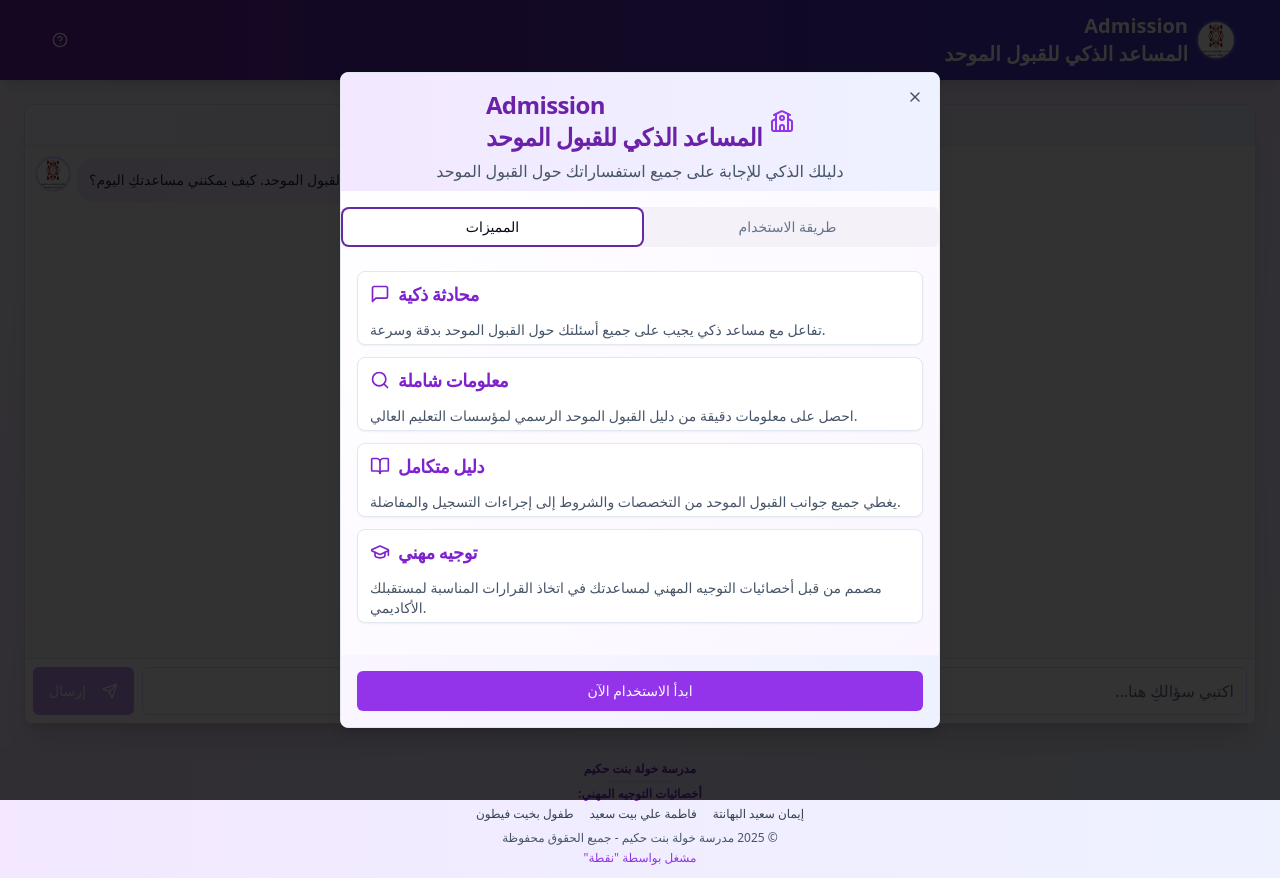
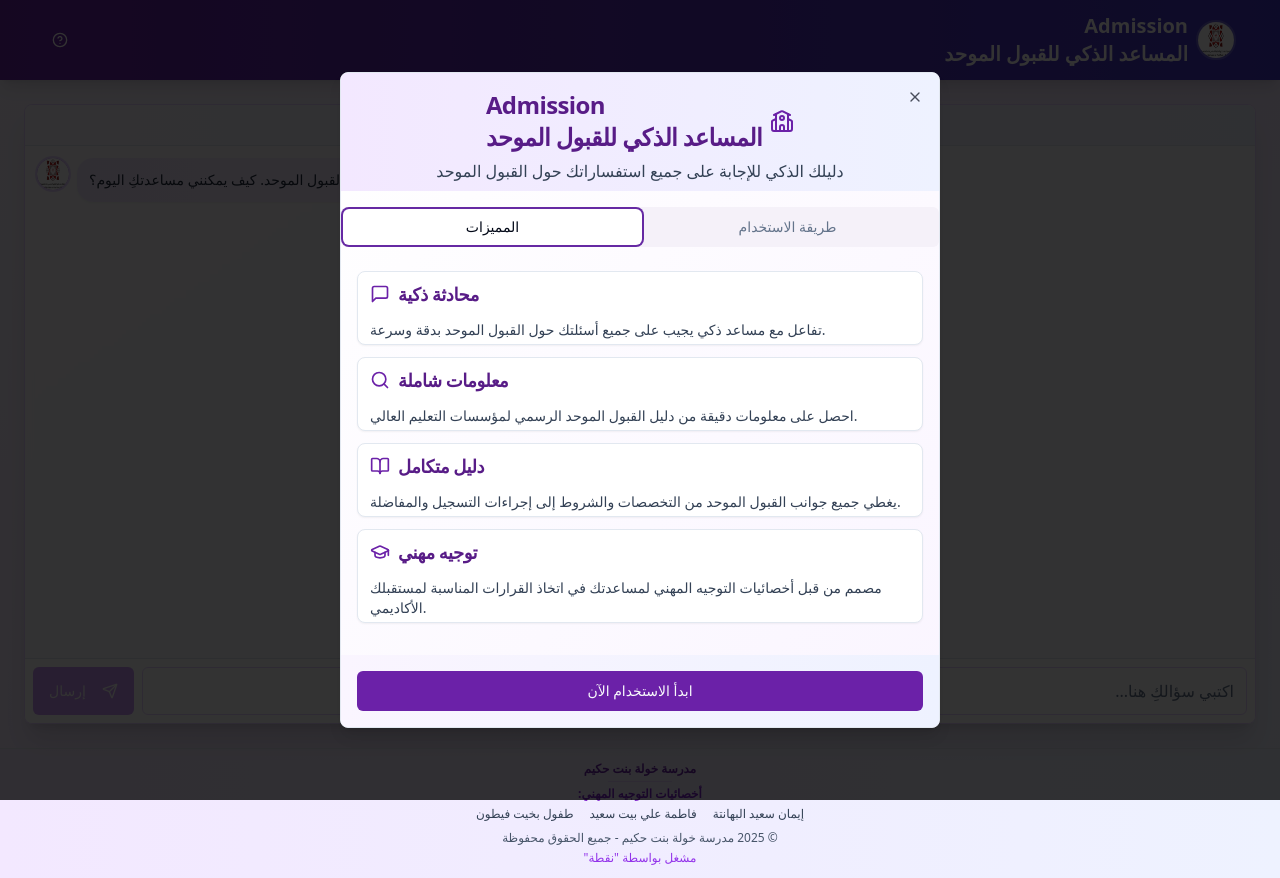
Before and after one commit to alanqoudif/Unified-Admissions-Assistant-Khawla-School, a Next.js app: page / in a window 1280 px wide. Built offline with nearby package versions, Linux system fonts and the light colour scheme.

Commit message:
feat: darken welcome dialog text and fix metadata description
Change welcome dialog text color and correct metadata description.

Co-authored-by: faisal al anqoudi <54464056+alanqoudif@users.noreply.github.com>

```diff
--- a/app/layout.tsx
+++ b/app/layout.tsx
@@ -7,7 +7,7 @@ import MetaViewport from "./meta-viewport"
 
 export const metadata: Metadata = {
   title: "Admission المساعد الذكي للقبول الموحد",
-  description: "مساعد ذكي للإجابة على أسئلتك حول القبول الموحد للمؤسسات التعليمية العالية في عُمان",
+  description: "مساعد ذكي للإجابة على أسئلتك حول القبول الموحد لمؤسسات التعليم العالي في سلطنة عُمان",
     generator: 'v0.dev'
 }
 
--- a/components/welcome-dialog.tsx
+++ b/components/welcome-dialog.tsx
@@ -44,15 +44,15 @@ export function WelcomeDialog() {
         dir="rtl"
       >
         <DialogHeader className="p-4 pb-2 bg-gradient-to-r from-purple-100 to-indigo-50">
-          <DialogTitle className="text-xl sm:text-2xl font-bold text-purple-800 flex items-center justify-center gap-2">
-            <School className="h-5 w-5 sm:h-6 sm:w-6 text-purple-600" />
+          <DialogTitle className="text-xl sm:text-2xl font-bold text-purple-900 flex items-center justify-center gap-2">
+            <School className="h-5 w-5 sm:h-6 sm:w-6 text-purple-800" />
             <span>
               Admission
               <br />
               المساعد الذكي للقبول الموحد
             </span>
           </DialogTitle>
-          <DialogDescription className="text-center text-slate-600 text-sm sm:text-base">
+          <DialogDescription className="text-center text-slate-700 text-sm sm:text-base">
             دليلك الذكي للإجابة على جميع استفساراتك حول القبول الموحد
           </DialogDescription>
         </DialogHeader>
@@ -67,13 +67,13 @@ export function WelcomeDialog() {
             <div className="grid grid-cols-1 gap-3">
               <Card>
                 <CardHeader className="py-2 px-3">
-                  <CardTitle className="text-base sm:text-lg flex items-center gap-2 text-purple-700">
-                    <MessageSquare className="h-4 w-4 sm:h-5 sm:w-5" />
+                  <CardTitle className="text-base sm:text-lg flex items-center gap-2 text-purple-900">
+                    <MessageSquare className="h-4 w-4 sm:h-5 sm:w-5 text-purple-800" />
                     <span>محادثة ذكية</span>
                   </CardTitle>
                 </CardHeader>
                 <CardContent className="py-1 px-3">
-                  <p className="text-xs sm:text-sm text-slate-600">
+                  <p className="text-xs sm:text-sm text-slate-700">
                     تفاعل مع مساعد ذكي يجيب على جميع أسئلتك حول القبول الموحد بدقة وسرعة.
                   </p>
                 </CardContent>
@@ -81,13 +81,13 @@ export function WelcomeDialog() {
 
               <Card>
                 <CardHeader className="py-2 px-3">
-                  <CardTitle className="text-base sm:text-lg flex items-center gap-2 text-purple-700">
-                    <Search className="h-4 w-4 sm:h-5 sm:w-5" />
+                  <CardTitle className="text-base sm:text-lg flex items-center gap-2 text-purple-900">
+                    <Search className="h-4 w-4 sm:h-5 sm:w-5 text-purple-800" />
                     <span>معلومات شاملة</span>
                   </CardTitle>
                 </CardHeader>
                 <CardContent className="py-1 px-3">
-                  <p className="text-xs sm:text-sm text-slate-600">
+                  <p className="text-xs sm:text-sm text-slate-700">
                     احصل على معلومات دقيقة من دليل القبول الموحد الرسمي لمؤسسات التعليم العالي.
                   </p>
                 </CardContent>
@@ -95,13 +95,13 @@ export function WelcomeDialog() {
 
               <Card>
                 <CardHeader className="py-2 px-3">
-                  <CardTitle className="text-base sm:text-lg flex items-center gap-2 text-purple-700">
-                    <BookOpen className="h-4 w-4 sm:h-5 sm:w-5" />
+                  <CardTitle className="text-base sm:text-lg flex items-center gap-2 text-purple-900">
+                    <BookOpen className="h-4 w-4 sm:h-5 sm:w-5 text-purple-800" />
                     <span>دليل متكامل</span>
                   </CardTitle>
                 </CardHeader>
                 <CardContent className="py-1 px-3">
-                  <p className="text-xs sm:text-sm text-slate-600">
+                  <p className="text-xs sm:text-sm text-slate-700">
                     يغطي جميع جوانب القبول الموحد من التخصصات والشروط إلى إجراءات التسجيل والمفاضلة.
                   </p>
                 </CardContent>
@@ -109,13 +109,13 @@ export function WelcomeDialog() {
 
               <Card>
                 <CardHeader className="py-2 px-3">
-                  <CardTitle className="text-base sm:text-lg flex items-center gap-2 text-purple-700">
-                    <GraduationCap className="h-4 w-4 sm:h-5 sm:w-5" />
+                  <CardTitle className="text-base sm:text-lg flex items-center gap-2 text-purple-900">
+                    <GraduationCap className="h-4 w-4 sm:h-5 sm:w-5 text-purple-800" />
                     <span>توجيه مهني</span>
                   </CardTitle>
                 </CardHeader>
                 <CardContent className="py-1 px-3">
-                  <p className="text-xs sm:text-sm text-slate-600">
+                  <p className="text-xs sm:text-sm text-slate-700">
                     مصمم من قبل أخصائيات التوجيه المهني لمساعدتك في اتخاذ القرارات المناسبة لمستقبلك الأكاديمي.
                   </p>
                 </CardContent>
@@ -126,26 +126,26 @@ export function WelcomeDialog() {
           <TabsContent value="howto" className="p-3 sm:p-4">
             <Card>
               <CardHeader className="py-3 px-3">
-                <CardTitle className="text-lg sm:text-xl text-purple-700 flex items-center gap-2">
-                  <Sparkles className="h-4 w-4 sm:h-5 sm:w-5" />
+                <CardTitle className="text-lg sm:text-xl text-purple-900 flex items-center gap-2">
+                  <Sparkles className="h-4 w-4 sm:h-5 sm:w-5 text-purple-800" />
                   <span>كيفية استخدام المساعد</span>
                 </CardTitle>
-                <CardDescription className="text-xs sm:text-sm">
+                <CardDescription className="text-xs sm:text-sm text-slate-700">
                   استفد من مساعد القبول الموحد بأقصى درجة
                 </CardDescription>
               </CardHeader>
               <CardContent className="space-y-3 py-1 px-3">
                 <div className="space-y-1">
-                  <h3 className="font-bold text-sm sm:text-base text-purple-700">1. اطرح سؤالك</h3>
-                  <p className="text-xs sm:text-sm text-slate-600">
+                  <h3 className="font-bold text-sm sm:text-base text-purple-900">1. اطرح سؤالك</h3>
+                  <p className="text-xs sm:text-sm text-slate-700">
                     اكتب سؤالك في حقل الإدخال أسفل الشاشة واضغط على زر "إرسال".
                   </p>
                 </div>
 
                 <div className="space-y-1">
-                  <h3 className="font-bold text-sm sm:text-base text-purple-700">2. أسئلة مقترحة</h3>
-                  <p className="text-xs sm:text-sm text-slate-600">يمكنك سؤال المساعد عن:</p>
-                  <ul className="text-xs sm:text-sm text-slate-600 list-disc list-inside space-y-1">
+                  <h3 className="font-bold text-sm sm:text-base text-purple-900">2. أسئلة مقترحة</h3>
+                  <p className="text-xs sm:text-sm text-slate-700">يمكنك سؤال المساعد عن:</p>
+                  <ul className="text-xs sm:text-sm text-slate-700 list-disc list-inside space-y-1">
                     <li>شروط القبول في تخصص معين</li>
                     <li>المؤسسات التي تقدم تخصصًا محددًا</li>
                     <li>مواعيد التسجيل والقبول</li>
@@ -154,8 +154,8 @@ export function WelcomeDialog() {
                 </div>
 
                 <div className="space-y-1">
-                  <h3 className="font-bold text-sm sm:text-base text-purple-700">3. متابعة المحادثة</h3>
-                  <p className="text-xs sm:text-sm text-slate-600">
+                  <h3 className="font-bold text-sm sm:text-base text-purple-900">3. متابعة المحادثة</h3>
+                  <p className="text-xs sm:text-sm text-slate-700">
                     يمكنك متابعة المحادثة وطرح أسئلة إضافية للحصول على مزيد من التفاصيل.
                   </p>
                 </div>
@@ -165,7 +165,7 @@ export function WelcomeDialog() {
         </Tabs>
 
         <DialogFooter className="p-3 sm:p-4 bg-gradient-to-r from-purple-50 to-indigo-50">
-          <Button onClick={handleClose} className="w-full bg-purple-600 hover:bg-purple-700">
+          <Button onClick={handleClose} className="w-full bg-purple-800 hover:bg-purple-900">
             ابدأ الاستخدام الآن
           </Button>
         </DialogFooter>
```
